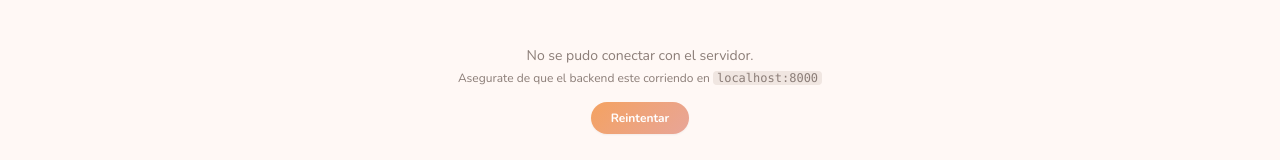
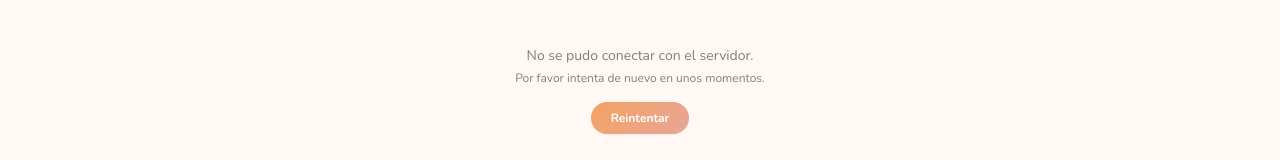
Before and after one commit to 140579jorge-glitch/candela-frontend, a plain HTML site: page index.html in a window 1280 px wide. Shown: the part 592-752 px from the top of the page. Drawn offline with nearby package versions, Linux system fonts and the light colour scheme; no server answers; a web font is replaced by a local one.

Commit message:
fix: remover referencia a localhost:8000 en mensaje de error

```diff
--- a/index.html
+++ b/index.html
@@ -428,7 +428,7 @@ async function cargarFeed() {
         document.getElementById('feed-grid').innerHTML = `
             <div class="col-span-full text-center py-16">
                 <p class="text-c-soft text-sm">No se pudo conectar con el servidor.</p>
-                <p class="text-xs text-c-soft mt-1">Asegurate de que el backend este corriendo en <code class="bg-c-border px-1 rounded">localhost:8000</code></p>
+                <p class="text-xs text-c-soft mt-1">Por favor intenta de nuevo en unos momentos.</p>
                 <button onclick="cargarFeed()" class="c-btn text-white px-5 py-2 rounded-full text-xs font-bold mt-4 shadow-sm">Reintentar</button>
             </div>`;
     }
```
